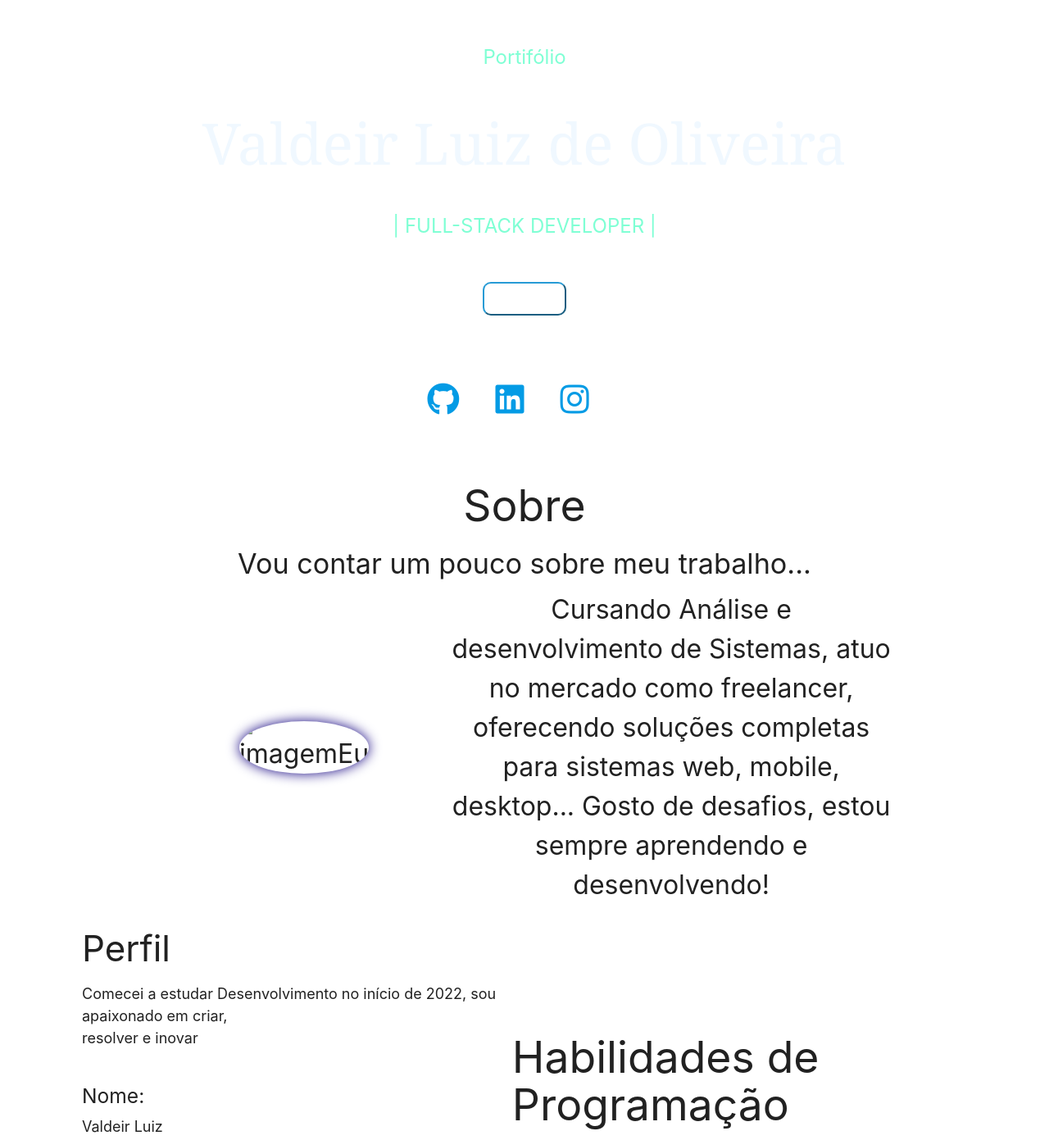
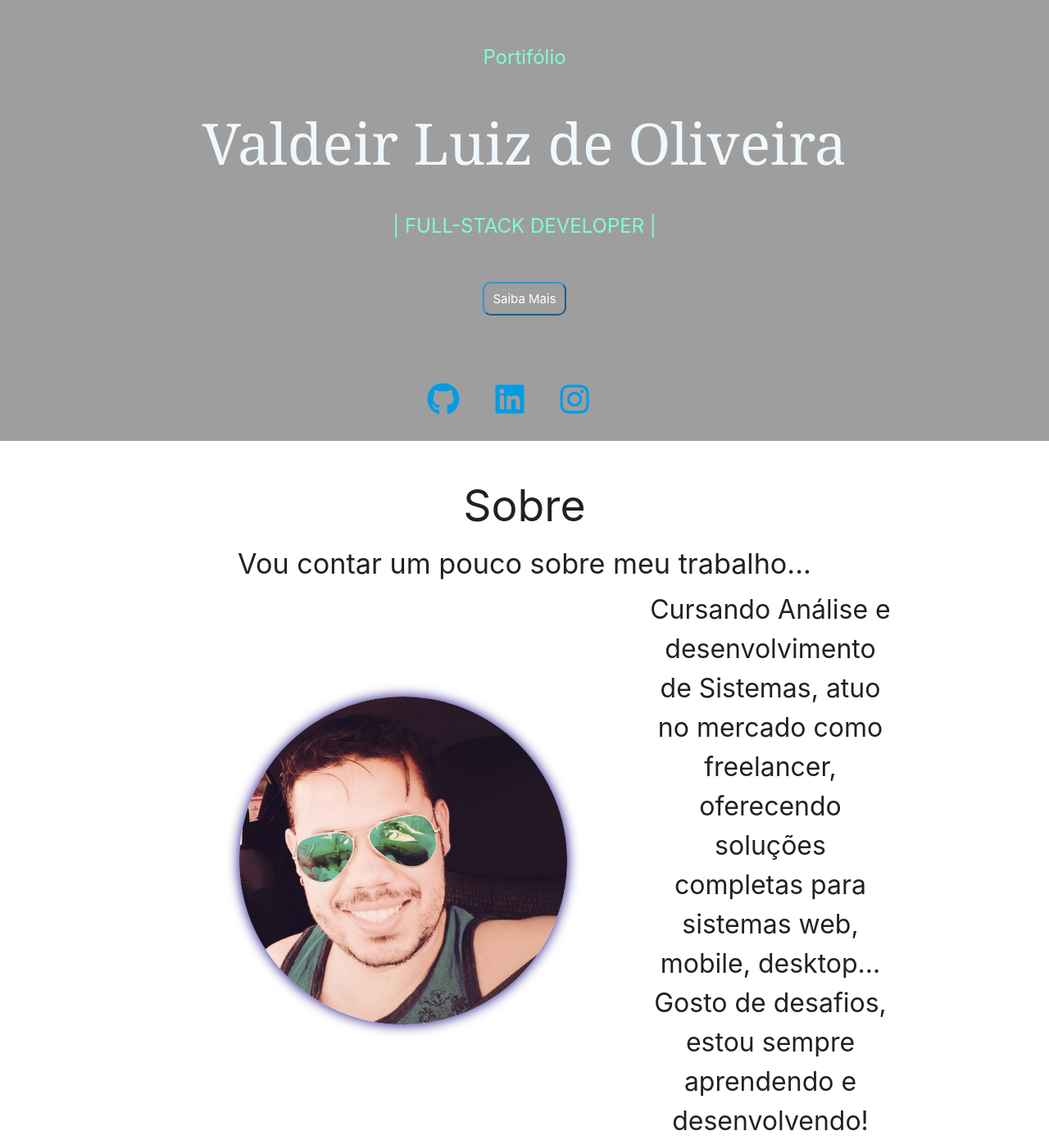
Before and after one commit to deoliveira10/portifolio, a plain HTML site: page index.html in a window 1280 px wide. Shown: the part 159-1550 px from the top of the page at 82% size. Drawn offline with nearby package versions, Linux system fonts and the light colour scheme; the site is published under a folder, as on GitHub Pages, so addresses that start at the root find nothing.

Commit message:
coreção de imagens

```diff
--- a/index.html
+++ b/index.html
@@ -59,7 +59,7 @@
 
         <div class="container">
             <div class="coluna">
-                <img src="/imagens/perfil.jpg" alt="imagemEu">
+                <img src="imagens/perfil.jpg" alt="imagemEu">
             </div>
 
             <div class="coluna">
--- a/styles.css
+++ b/styles.css
@@ -5,7 +5,7 @@
 
 /*Cabeçalho*/
 .prime{
-    background-image: url(/imagens/Fundotecblue.jpg);
+    background-image: url(imagens/Fundotecblue.jpg);
     align-items: center;
     text-align: center;
     padding: 20px;
@@ -123,7 +123,7 @@ ul {
     align-items: center;
     text-align: center;
     padding: 20px;
-    background: url(/imagens/fundoHexagonal3D.jpg);
+    background: url(imagens/fundoHexagonal3D.jpg);
 }
 .servicos h1{
     color: #fff;
```
